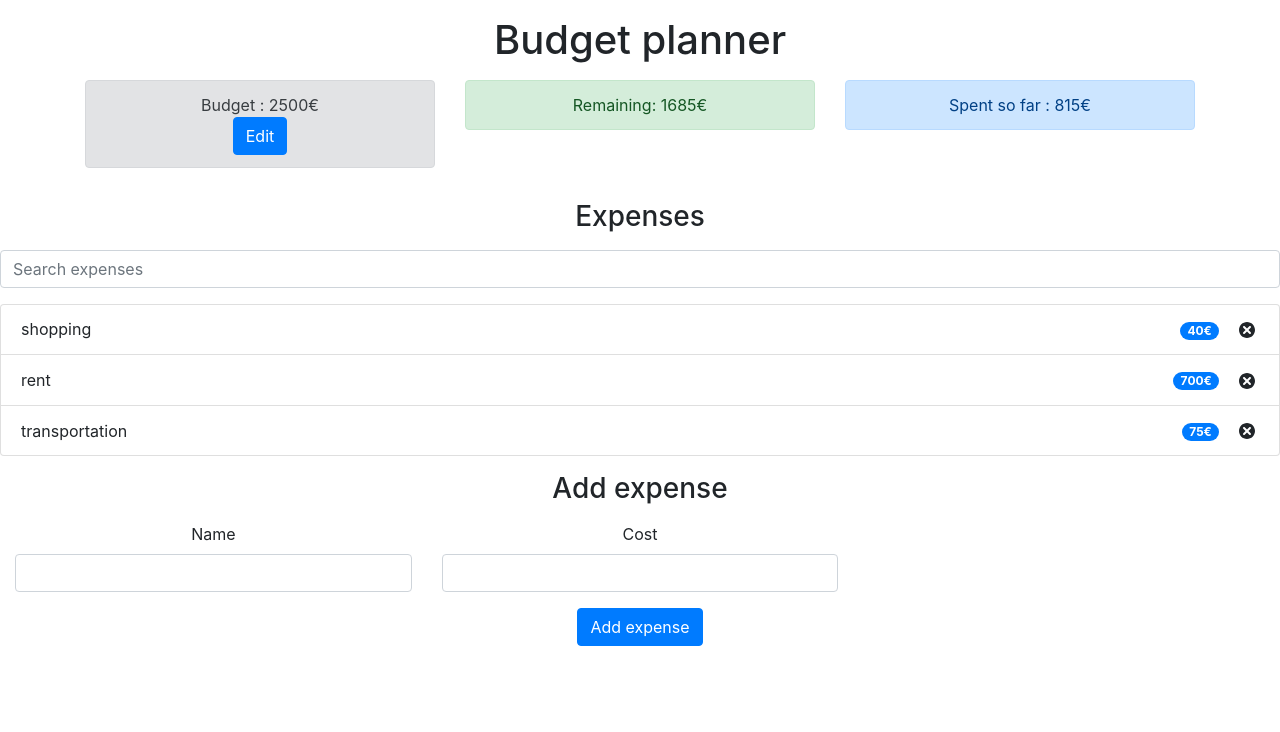
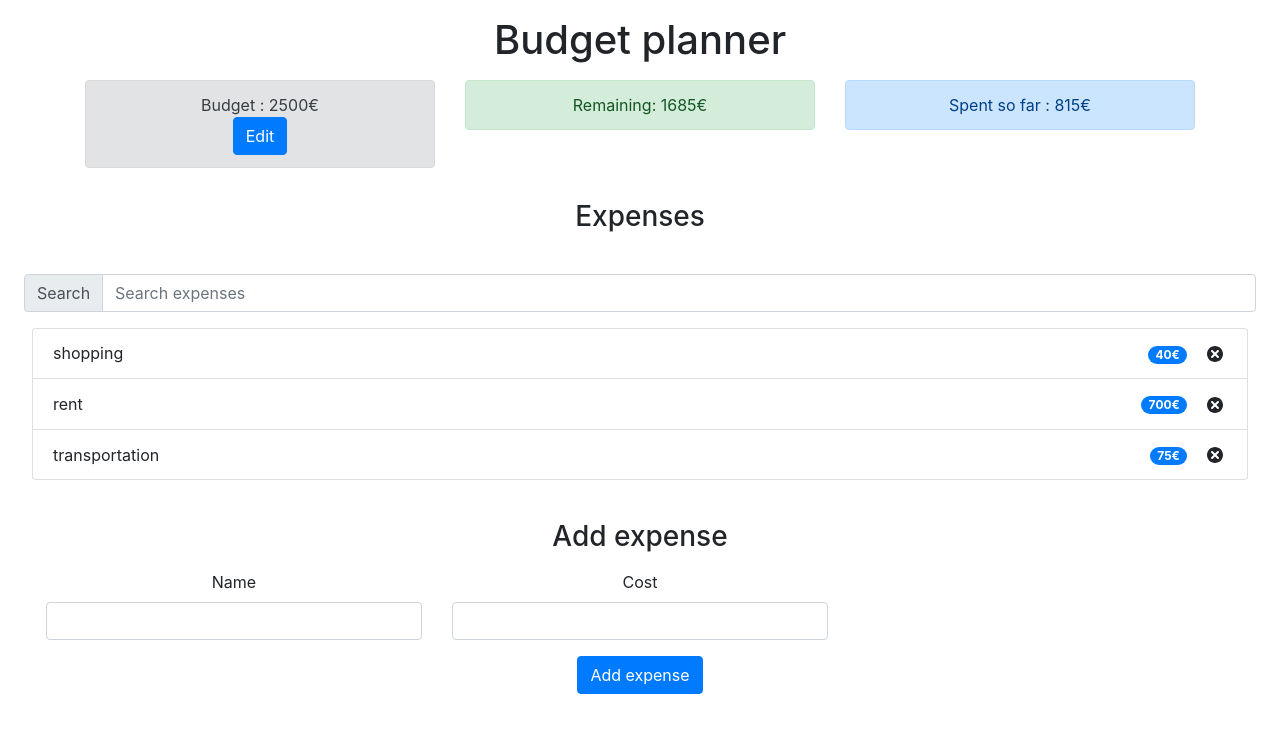
Before and after one commit to thomasl4012/budget-tracker, a React (Create React App) app: page / in a window 1280 px wide. Shown: the top 732 px of the page. Built offline with nearby package versions, Linux system fonts and the light colour scheme.

Commit message:
add margin

```diff
--- a/src/components/AddExpenseForm.jsx
+++ b/src/components/AddExpenseForm.jsx
@@ -23,7 +23,7 @@ const AddExpenseForm = () => {
 
   return (
     <form onSubmit={onSubmit}>
-      <div className="row">
+      <div className="row ml-3 mr-3">
         <div className="col-sm col-lg-4">
           <label htmlFor="name">Name</label>
           <input
--- a/src/components/Expense.jsx
+++ b/src/components/Expense.jsx
@@ -19,13 +19,20 @@ const Expense = () => {
   };
 
   return (
-    <div>
-      <input
-        className="form-control mb-3 mr-sm-3"
-        type="Search"
-        placeholder="Search expenses"
-        onChange={handleChange}
-      ></input>
+    <div className="m-4">
+      <div className="input-group mb-3 mr-3">
+        <div className="input-group-prepend">
+          <span className="input-group-text" id="inputGroup-sizing-default">
+            Search
+          </span>
+        </div>
+        <input
+          className="form-control"
+          type="Search"
+          placeholder="Search expenses"
+          onChange={handleChange}
+        ></input>
+      </div>
 
       <ul className="list-group">
         {expensesFiltered.map(({ id, name, cost }) => (
--- a/src/components/ExpenseItem.jsx
+++ b/src/components/ExpenseItem.jsx
@@ -14,7 +14,7 @@ const ExpenseItem = ({ name, id, cost }) => {
   return (
     <li
       key={id}
-      className="list-group-item d-flex justify-content-between align-items-center"
+      className="list-group-item d-flex justify-content-between align-items-center ml-2 mr-2"
     >
       {name}
       <div>
```
